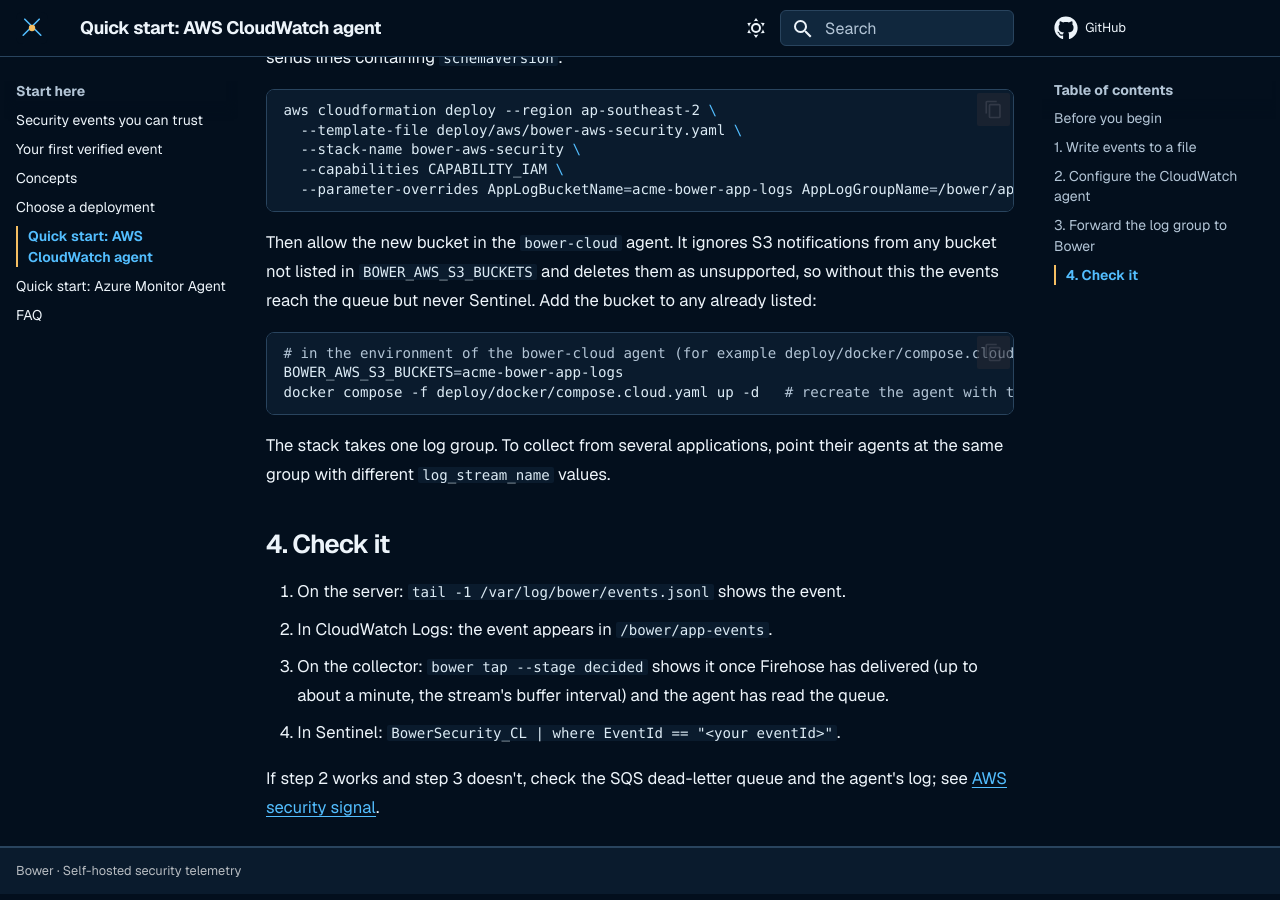
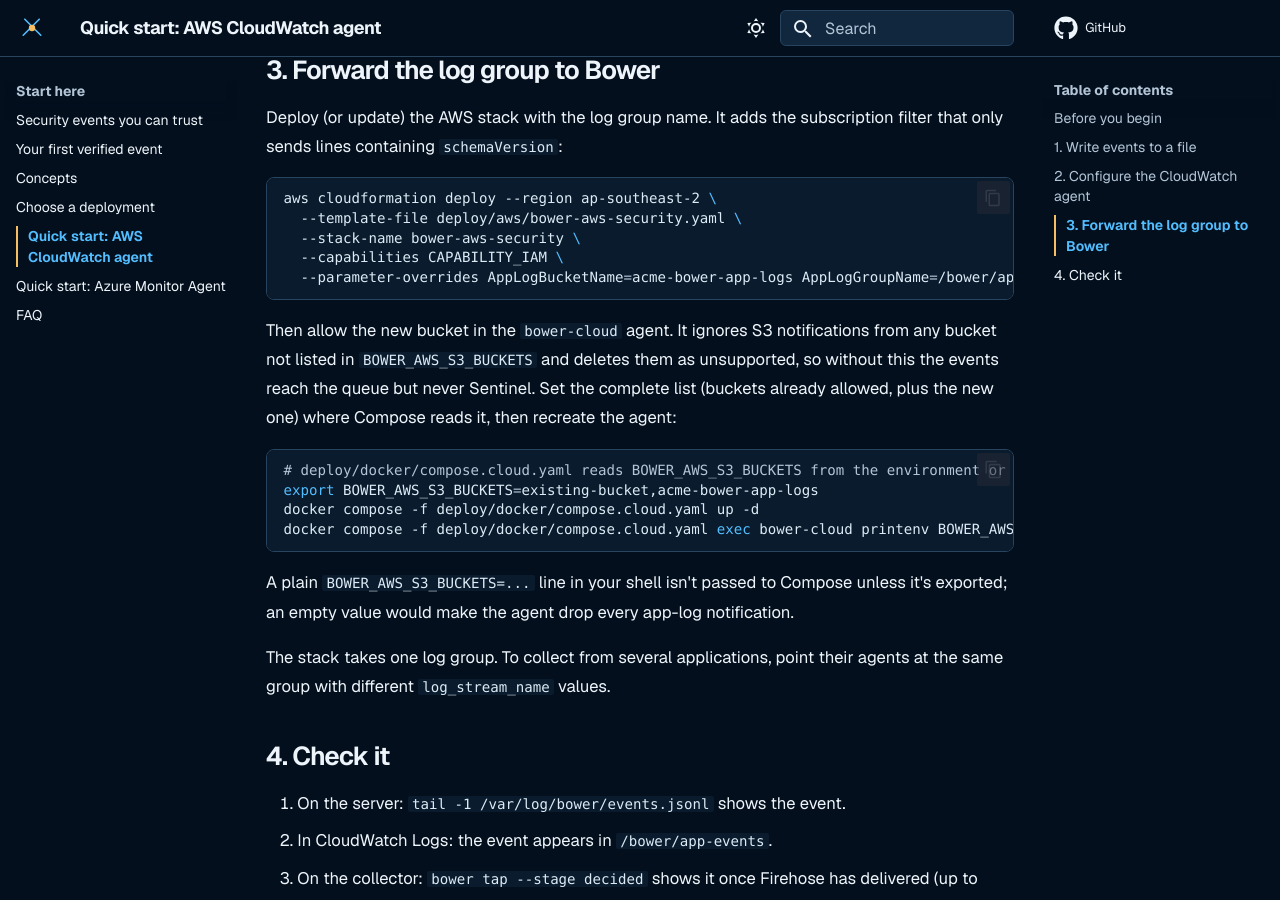
Before and after one commit to jusso-dev/Bower, an MkDocs documentation site: the page built from docs/getting-started/aws-cloudwatch-agent.md, in a window 1280 px wide and 900 px high, scrolled down 3404 px. Built offline with MkDocs 1.6.1 and Material for MkDocs 9.7.7, drawn with Linux system fonts in a browser that asks for light colours; some of the changed text lies outside the part shown.

Commit message:
fix(syslog-output): never block on a full daemon queue, and report the failure by name
- The /dev/log socket is non-blocking. On Linux a datagram send waits once
  the daemon's queue holds net.unix.max_dgram_qlen messages, which stalled
  the delivery worker, shutdown and Dispose; it now fails at once and the
  batch is retried.
- destination-syslog-unavailable is on the persisted failure-code
  allow-list, so status and logs show it instead of delivery-failure.
- Tests: a never-reading daemon with a full queue, and the worker reporting
  the code. Both fail without their fix.
- Docs: syslog in the Sentinel output allowlist (evidence, S3, HTTP pages).
  CloudWatch quick start no longer truncates an existing event file,
  restarts a non-root agent after a group change, and exports the complete
  BOWER_AWS_S3_BUCKETS list for Compose.

Co-Authored-By: Claude Opus 5.5 <noreply@anthropic.com>

````diff
--- a/docs/getting-started/aws-cloudwatch-agent.md
+++ b/docs/getting-started/aws-cloudwatch-agent.md
@@ -48,14 +48,18 @@ Give the application a group that can write the file, and keep everyone else out
 sudo groupadd --system bower-events
 sudo usermod -a -G bower-events orders-api
 sudo install -d -m 2770 -o root -g bower-events /var/log/bower
-sudo install -m 0660 -o root -g bower-events /dev/null /var/log/bower/events.jsonl
+# Create the file only if it's missing; never truncate events the agent hasn't shipped yet.
+[ -e /var/log/bower/events.jsonl ] || sudo touch /var/log/bower/events.jsonl
+sudo chown root:bower-events /var/log/bower/events.jsonl
+sudo chmod 0660 /var/log/bower/events.jsonl
 sudo -u orders-api python3 examples/cloud-agents/emit_event.py /var/log/bower/events.jsonl
 ```
 
 The setgid directory keeps new files in the `bower-events` group. The CloudWatch agent runs
 as root by default and can read the file. If your agent configuration sets `run_as_user`
-(for example `cwagent`), add that account to `bower-events` too, and restart the application
-so it picks up the new group.
+(for example `cwagent`), add that account to `bower-events` too. A running process keeps the
+groups it started with, so restart the application, and the agent if you added its account
+(`sudo systemctl restart amazon-cloudwatch-agent`).
 
 Rotate the file with logrotate
 ([`logrotate-bower-events`](https://github.com/jusso-dev/Bower/blob/main/examples/cloud-agents/aws/logrotate-bower-events)
@@ -153,13 +157,18 @@ aws cloudformation deploy --region ap-southeast-2 \
 
 Then allow the new bucket in the `bower-cloud` agent. It ignores S3 notifications from any
 bucket not listed in `BOWER_AWS_S3_BUCKETS` and deletes them as unsupported, so without this
-the events reach the queue but never Sentinel. Add the bucket to any already listed:
+the events reach the queue but never Sentinel. Set the complete list (buckets already allowed,
+plus the new one) where Compose reads it, then recreate the agent:
 
 ```bash
-# in the environment of the bower-cloud agent (for example deploy/docker/compose.cloud.yaml)
-BOWER_AWS_S3_BUCKETS=acme-bower-app-logs
-docker compose -f deploy/docker/compose.cloud.yaml up -d   # recreate the agent with the new setting
+# deploy/docker/compose.cloud.yaml reads BOWER_AWS_S3_BUCKETS from the environment or an .env file.
+export BOWER_AWS_S3_BUCKETS=existing-bucket,acme-bower-app-logs
+docker compose -f deploy/docker/compose.cloud.yaml up -d
+docker compose -f deploy/docker/compose.cloud.yaml exec bower-cloud printenv BOWER_AWS_S3_BUCKETS
 ```
+
+A plain `BOWER_AWS_S3_BUCKETS=...` line in your shell isn't passed to Compose unless it's
+exported; an empty value would make the agent drop every app-log notification.
 
 The stack takes one log group. To collect from several applications, point their agents at
 the same group with different `log_stream_name` values.
````
Also changed, not shown: docs/deployment/http-splunk-hec-output.md (+2 -1 lines), docs/deployment/s3-output.md (+1 -1 lines), docs/operations/evidence-bundles.md (+1 -1 lines), src/Bower.Output.Syslog/AGENTS.md (+2 -1 lines), 4 other files.
